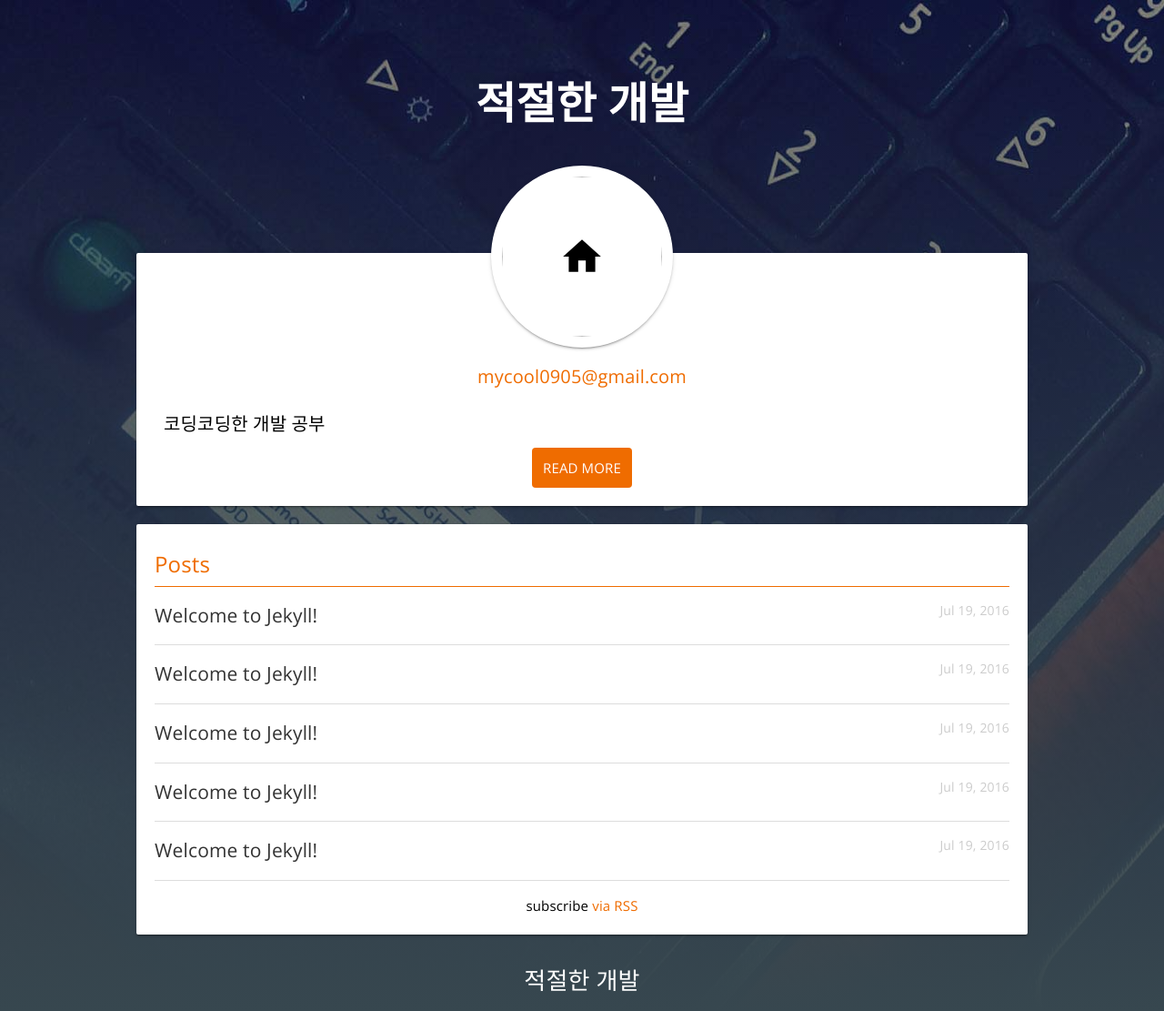
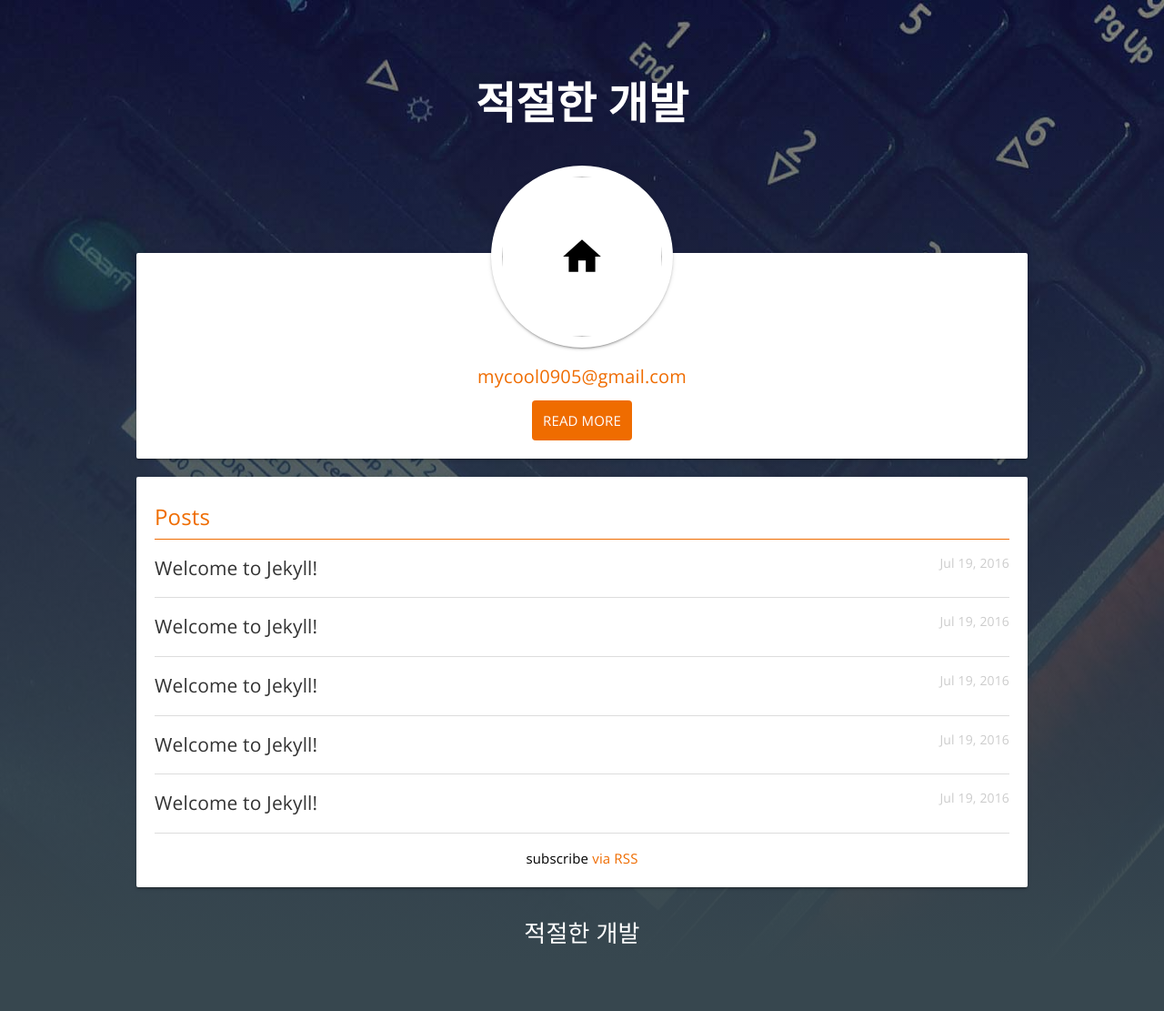
Before and after one commit to mycool0905/mycool0905.github.io, a Jekyll site: the page built from index.html, in a window 1280 px wide. Shown: the whole page at 91% size. Built offline with Jekyll 4.4.1, drawn with Linux system fonts in a browser that asks for light colours; after the commit the page ends 1059 px from its top, so only the background shows below that.

Commit message:
Profile Changed

```diff
--- a/_config.yml
+++ b/_config.yml
@@ -8,7 +8,7 @@
 # Site settings
 title: 적절한 개발
 email: mycool0905@gmail.com
-description:  코딩코딩한 개발 공부
+description:
 baseurl: "" # the subpath of your site, e.g. /blog
 url: "https://mycool0905.github.io/" # the base hostname & protocol for your site
 twitter_username: jekyllrb
```
